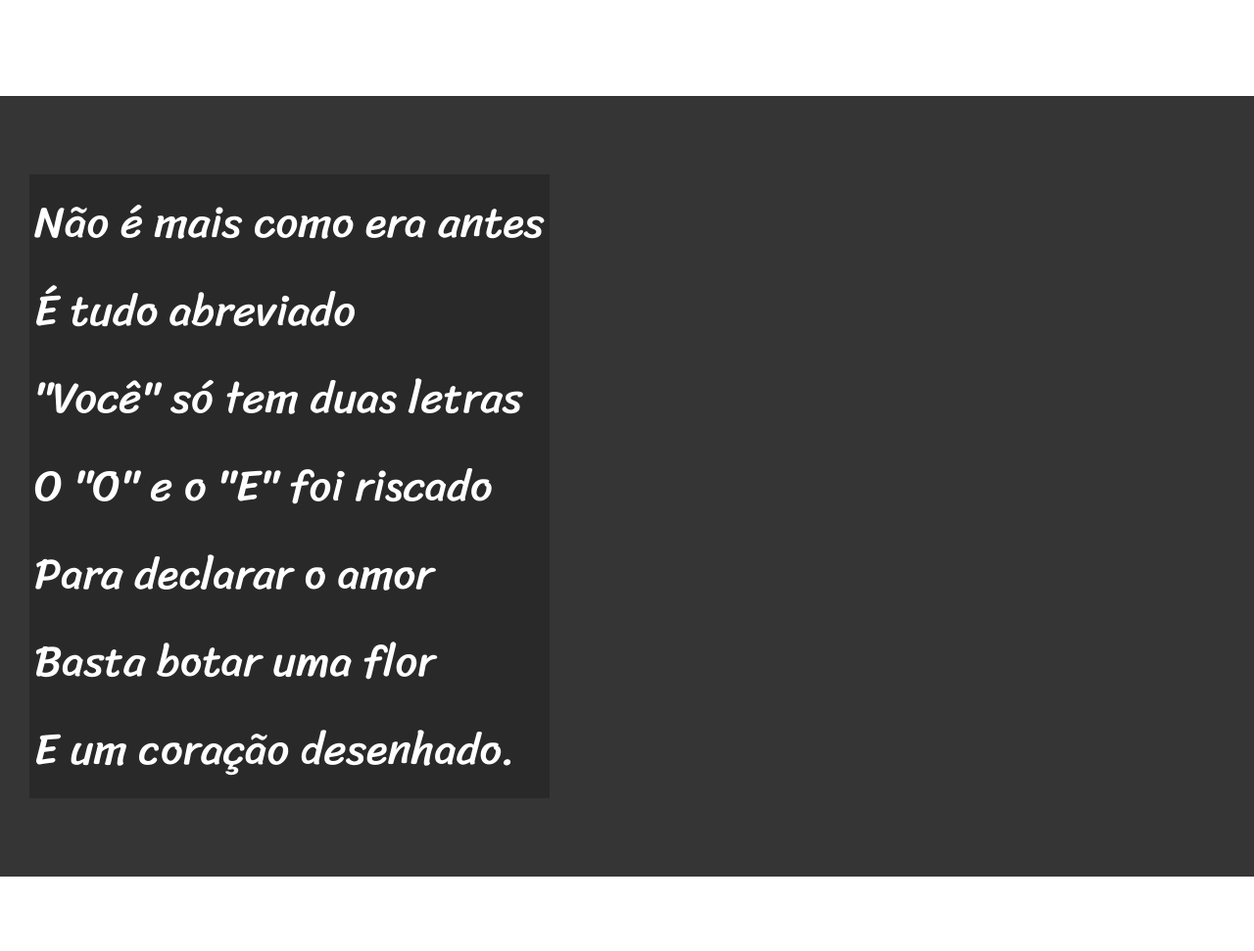
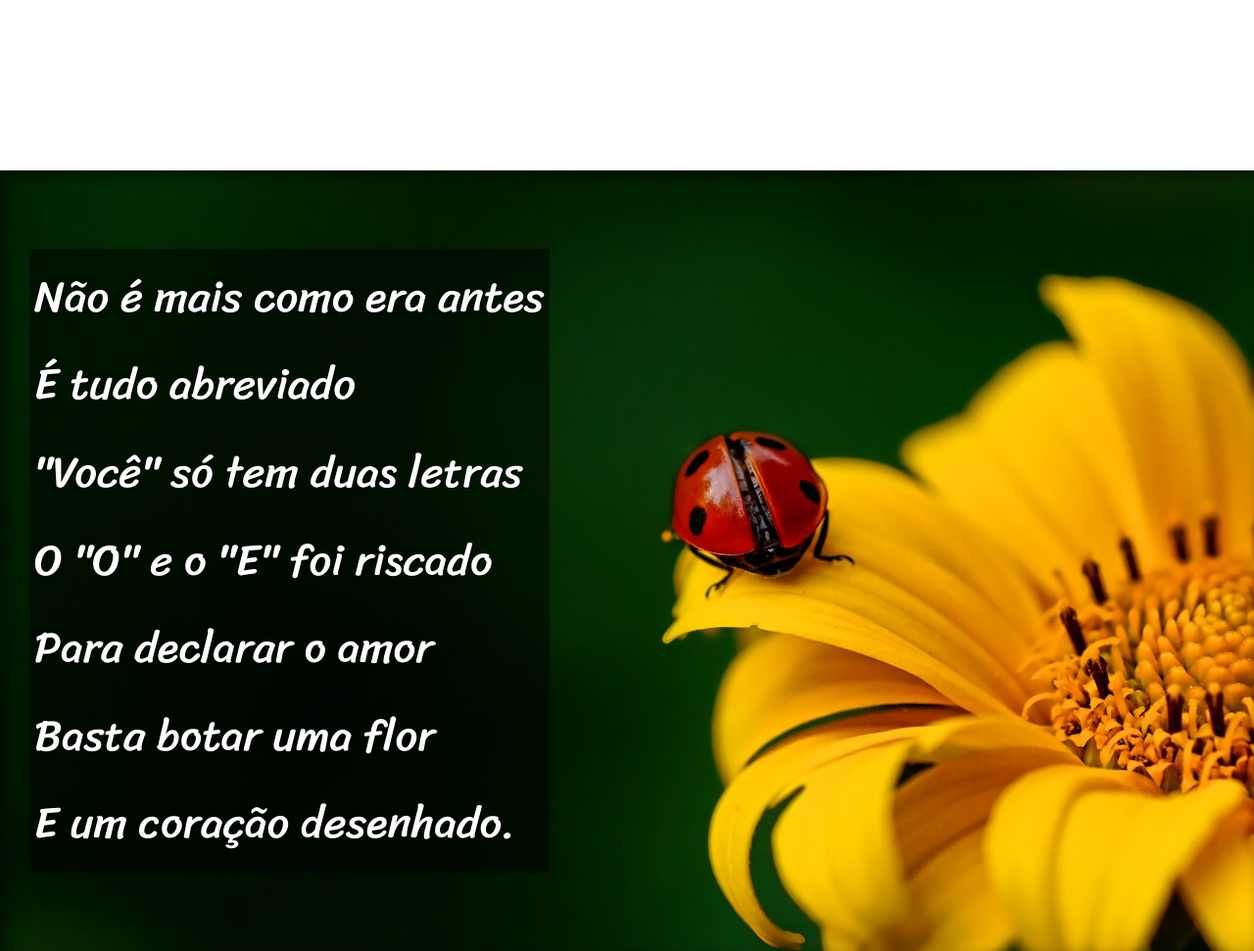
Before and after one commit to Felipeaugusto123/html-css, a plain HTML site: page desafios/desafio012/index.html in a window 1280 px wide. Shown: the part 949-1920 px from the top of the page at 98% size. Drawn offline with Linux system fonts and the light colour scheme.

Commit message:
finalizei o desafio012

```diff
--- a/desafios/desafio012/estilo/style.css
+++ b/desafios/desafio012/estilo/style.css
@@ -29,7 +29,7 @@ header > h1{
     padding-top: 50px;
     font-variant: small-caps;
     font-family: var(--fonte2);
-    font-size: 10vw;
+    font-size: 9vw;
 }
 
 header > p{
@@ -55,6 +55,10 @@ section{
     font-size: 3.5vw;
 }
 
+section > p{
+    padding-bottom: 2em;
+}
+
 section.normal{
     background-color: white;
     color: black;
@@ -63,12 +67,26 @@ section.normal{
 section.imagem{
     background-color: rgb(53, 53, 53);
     color: white;
+    box-shadow: inset 6px 6px 13px 0px rgba(0, 0, 0, 0.473);
+    background-size: cover;
+    background-attachment: fixed;
 }
 
 section.imagem > p{
-    background-color: rgba(0, 0, 0, 0.233);
+    background-color: rgba(0, 0, 0, 0.507);
     display: inline-block;
     padding: 5px;
+    text-shadow: 1px 1px 0px black;
+}
+
+section#img01{
+    background-image: url('../imagens/background001.jpg');
+    background-position: right center;
+}
+
+section#img02{
+    background-image: url('../imagens/background002.jpg');
+    background-position: right bottom;
 }
 
 footer{
--- a/desafios/desafio012/index.html
+++ b/desafios/desafio012/index.html
@@ -26,7 +26,7 @@
     </section>
 
 
-    <section class="imagem">
+    <section class="imagem" id="img01">
         <p>
             Não é mais como era antes <br>
             É tudo abreviado <br>
@@ -61,7 +61,7 @@
 
     </section>
 
-    <section class="imagem">
+    <section class="imagem" id="img02">
         <p>
             Tenho saudade das cartas <br>
             Escritas com a própria mão <br>
```
Also changed, not shown: desafios/desafio012/cordel-moderno.txt, desafios/desafio012/imagens/._background001.jpg (deleted), desafios/desafio012/imagens/._background002.jpg (deleted), desafios/desafio012/imagens/background001.jpg (added), desafios/desafio012/imagens/background002.jpg (added).
